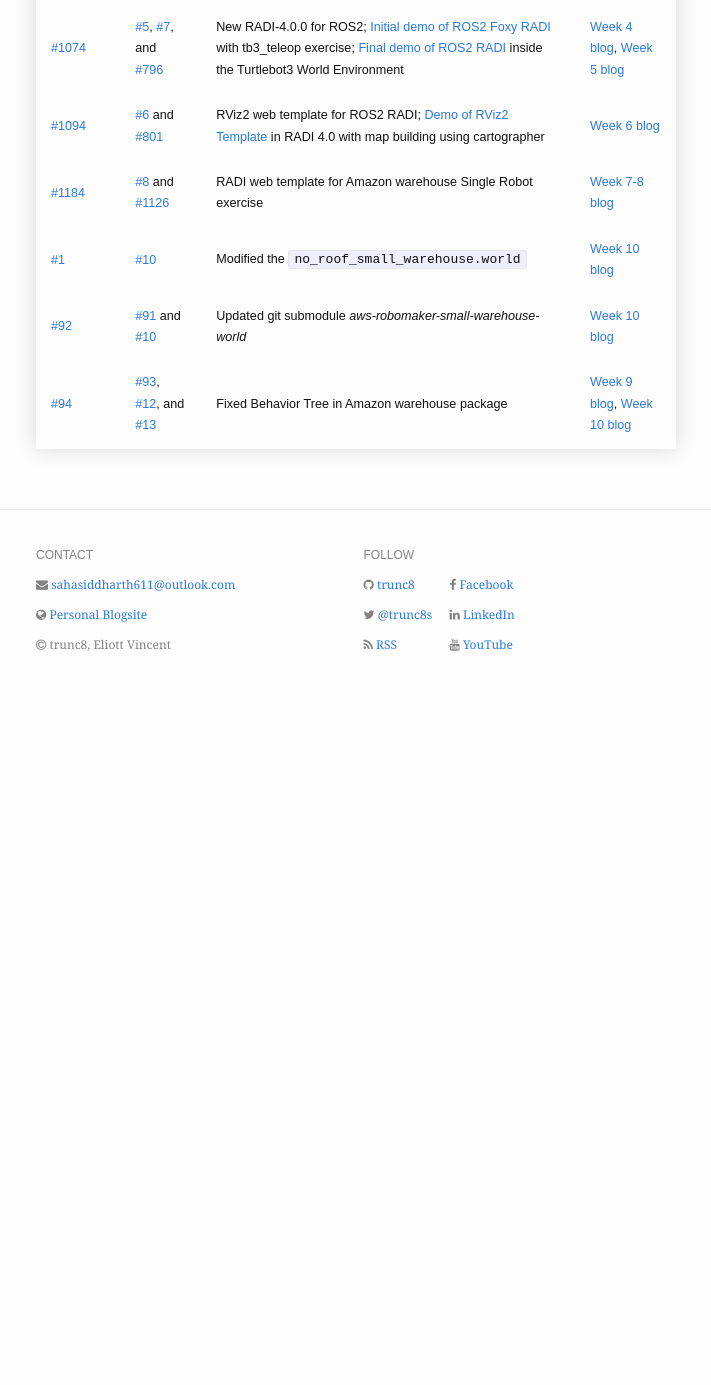
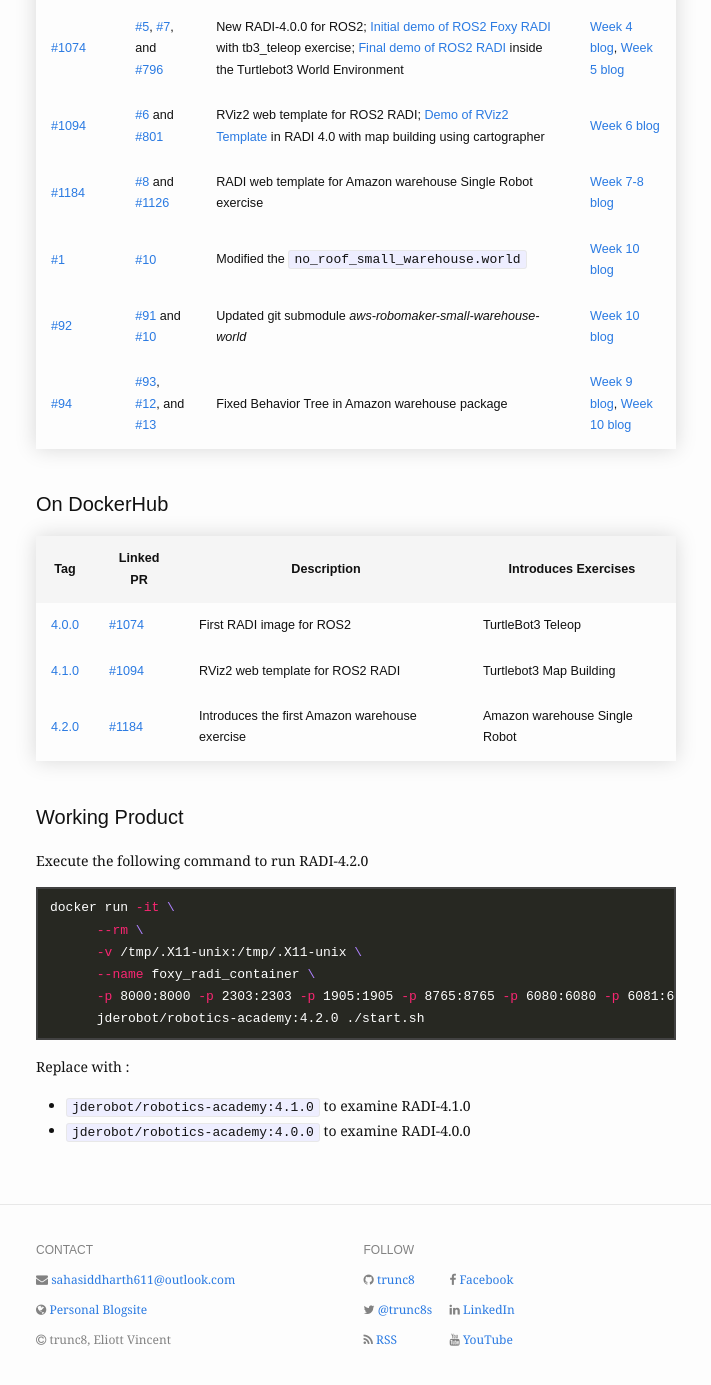
Before and after one commit to TheRoboticsClub/gsoc2021-Siddharth_Saha, a Jekyll site: the page built from docs/_posts/milestones/2021-08-21-final-report.md, in a window 1280 px wide and 1400 px high, scrolled down 964 px. Shown: the top 1385 px of the window, without its empty margins (284-995 px from the left). Built offline with Jekyll 4.4.1, drawn with Linux system fonts in a browser that asks for light colours; nearby versions of some CDN libraries; before the commit the page ends 1669 px from its top, so only the background shows below that.

Commit message:
Added Dockerhub table and working product command in final report

````diff
--- a/docs/_posts/milestones/2021-08-21-final-report.md
+++ b/docs/_posts/milestones/2021-08-21-final-report.md
@@ -27,7 +27,39 @@ Pull Request | Solves Issue | Description | More
 [#92][] | [#91][] and [#10][] | Updated git submodule *aws-robomaker-small-warehouse-world* | [Week 10 blog][]
 [#94][] | [#93][], [#12][], and [#13][] | Fixed Behavior Tree in Amazon warehouse package | [Week 9 blog][], [Week 10 blog][]
 {:.styled-table}
+<br/>
 
+
+#### On DockerHub
+
+Tag | Linked PR | Description | Introduces Exercises
+--- | --- | --- | ---
+[4.0.0][] | [#1074][] | First RADI image for ROS2 | TurtleBot3 Teleop
+[4.1.0][] | [#1094][] | RViz2 web template for ROS2 RADI | Turtlebot3 Map Building
+[4.2.0][] | [#1184][] | Introduces the first Amazon warehouse exercise | Amazon warehouse Single Robot
+{:.styled-table}
+<br/>
+
+#### Working Product
+Execute the following command to run RADI-4.2.0
+```sh
+docker run -it \
+      --rm \
+      -v /tmp/.X11-unix:/tmp/.X11-unix \
+      --name foxy_radi_container \
+      -p 8000:8000 -p 2303:2303 -p 1905:1905 -p 8765:8765 -p 6080:6080 -p 6081:6081 -p 1108:1108 \
+      jderobot/robotics-academy:4.2.0 ./start.sh
+```
+Replace with :
+
+- `jderobot/robotics-academy:4.1.0` to examine RADI-4.1.0
+- `jderobot/robotics-academy:4.0.0` to examine RADI-4.0.0
+
+
+
+[4.0.0]: https://hub.docker.com/layers/jderobot/robotics-academy/4.0.0/images/sha256-68ea418131b08727a340519ebb30e66da879be0e990d84be066d38370b52234d?context=explore
+[4.1.0]: https://hub.docker.com/layers/jderobot/robotics-academy/4.1.0/images/sha256-6279140bb8103f8f0521c674bef51c8b602fd866fda7c877d189a6b21f17e5f3?context=explore
+[4.2.0]: https://hub.docker.com/layers/jderobot/robotics-academy
 
 
 [gsoc blog site]: https://theroboticsclub.github.io/gsoc2021-Siddharth_Saha/
````
